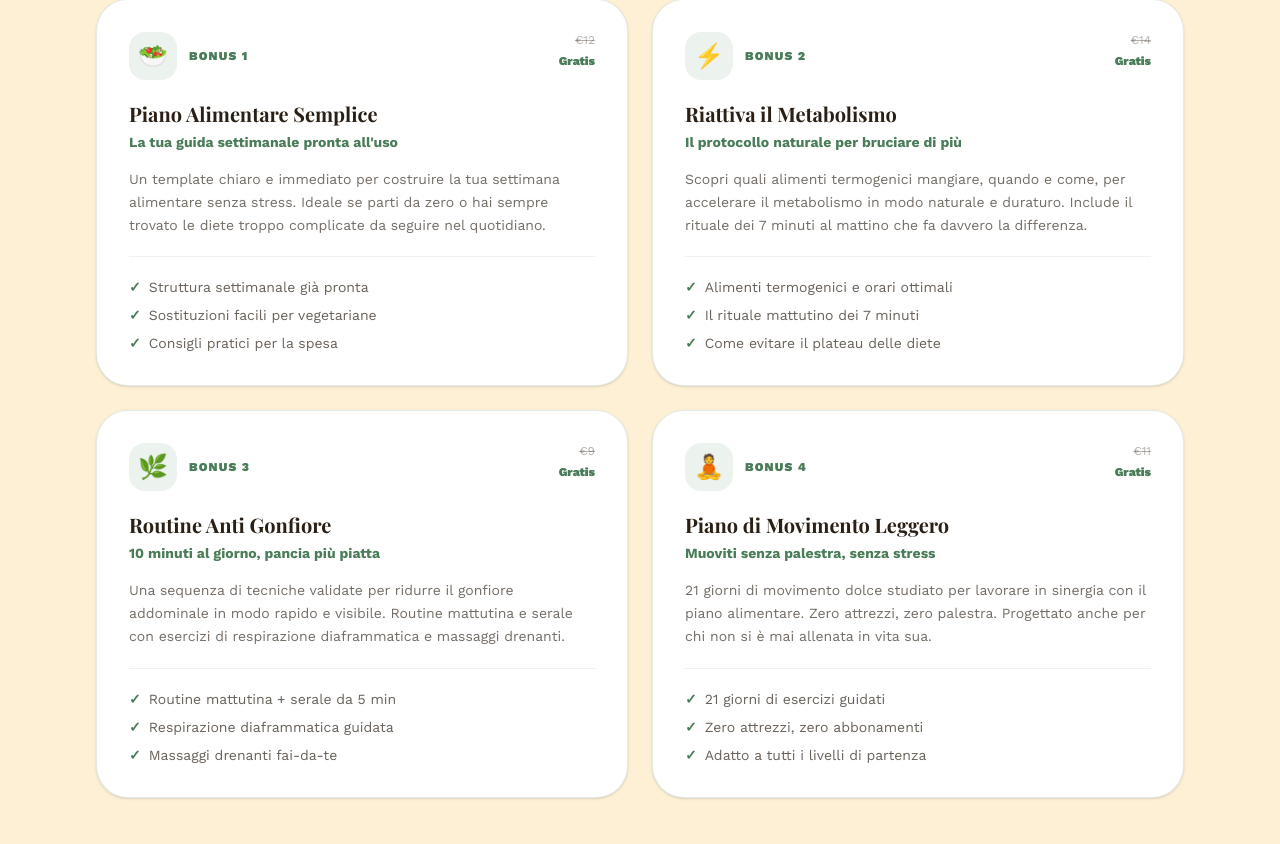
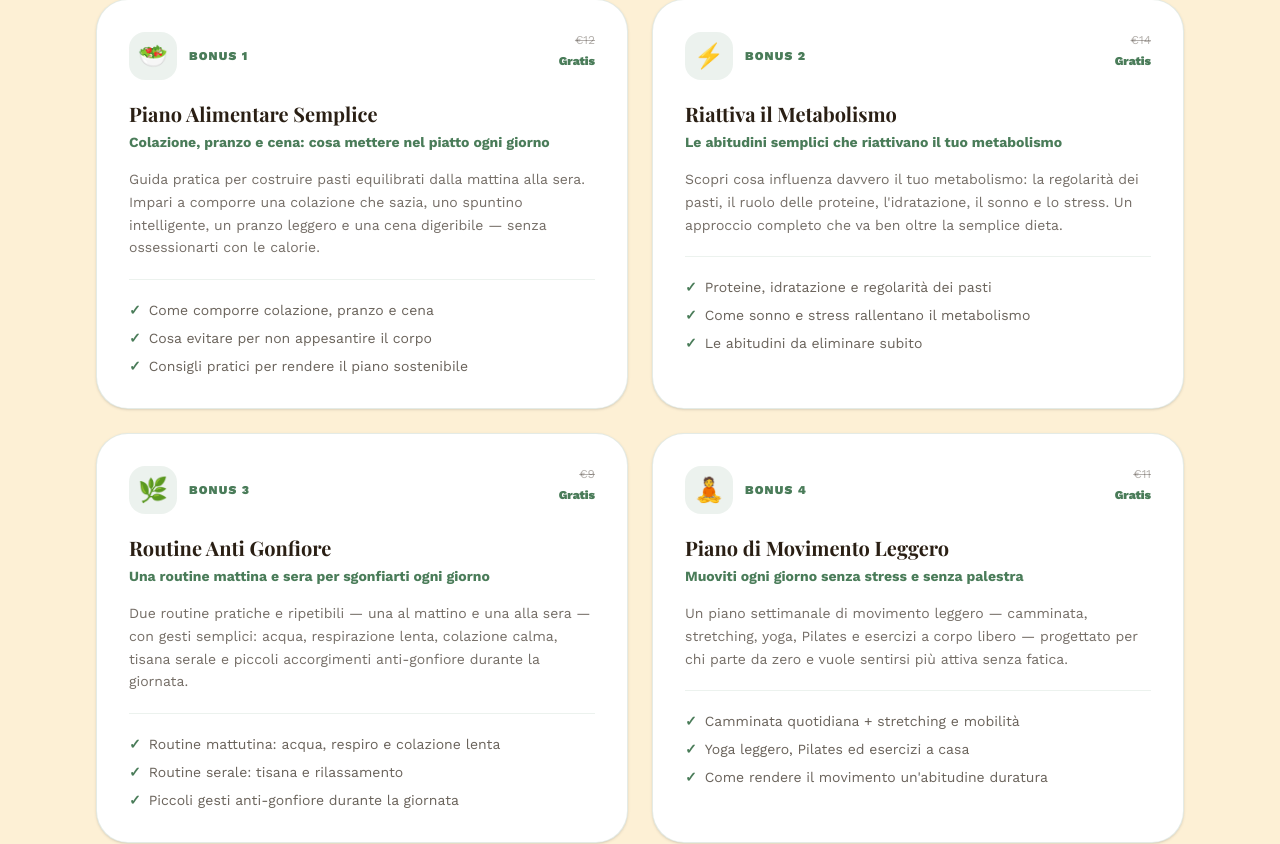
Before and after one commit to thisismetrotech-afk/pancia-piatta, a React (Vite) app: page / in a window 1280 px wide. Shown: the part 2189-3033 px from the top of the page. Built offline with nearby package versions, Linux system fonts and the light colour scheme; a web font is replaced by a local one.

Commit message:
Update all 4 bonus descriptions with real index content

```diff
--- a/src/App.tsx
+++ b/src/App.tsx
@@ -620,27 +620,27 @@ function HomePage() {
             {[
               {
                 num: 1, icon: "🥗", title: "Piano Alimentare Semplice", value: "€12",
-                tagline: "La tua guida settimanale pronta all'uso",
-                desc: "Un template chiaro e immediato per costruire la tua settimana alimentare senza stress. Ideale se parti da zero o hai sempre trovato le diete troppo complicate da seguire nel quotidiano.",
-                points: ["Struttura settimanale già pronta", "Sostituzioni facili per vegetariane", "Consigli pratici per la spesa"],
+                tagline: "Colazione, pranzo e cena: cosa mettere nel piatto ogni giorno",
+                desc: "Guida pratica per costruire pasti equilibrati dalla mattina alla sera. Impari a comporre una colazione che sazia, uno spuntino intelligente, un pranzo leggero e una cena digeribile — senza ossessionarti con le calorie.",
+                points: ["Come comporre colazione, pranzo e cena", "Cosa evitare per non appesantire il corpo", "Consigli pratici per rendere il piano sostenibile"],
               },
               {
                 num: 2, icon: "⚡", title: "Riattiva il Metabolismo", value: "€14",
-                tagline: "Il protocollo naturale per bruciare di più",
-                desc: "Scopri quali alimenti termogenici mangiare, quando e come, per accelerare il metabolismo in modo naturale e duraturo. Include il rituale dei 7 minuti al mattino che fa davvero la differenza.",
-                points: ["Alimenti termogenici e orari ottimali", "Il rituale mattutino dei 7 minuti", "Come evitare il plateau delle diete"],
+                tagline: "Le abitudini semplici che riattivano il tuo metabolismo",
+                desc: "Scopri cosa influenza davvero il tuo metabolismo: la regolarità dei pasti, il ruolo delle proteine, l'idratazione, il sonno e lo stress. Un approccio completo che va ben oltre la semplice dieta.",
+                points: ["Proteine, idratazione e regolarità dei pasti", "Come sonno e stress rallentano il metabolismo", "Le abitudini da eliminare subito"],
               },
               {
                 num: 3, icon: "🌿", title: "Routine Anti Gonfiore", value: "€9",
-                tagline: "10 minuti al giorno, pancia più piatta",
-                desc: "Una sequenza di tecniche validate per ridurre il gonfiore addominale in modo rapido e visibile. Routine mattutina e serale con esercizi di respirazione diaframmatica e massaggi drenanti.",
-                points: ["Routine mattutina + serale da 5 min", "Respirazione diaframmatica guidata", "Massaggi drenanti fai-da-te"],
+                tagline: "Una routine mattina e sera per sgonfiarti ogni giorno",
+                desc: "Due routine pratiche e ripetibili — una al mattino e una alla sera — con gesti semplici: acqua, respirazione lenta, colazione calma, tisana serale e piccoli accorgimenti anti-gonfiore durante la giornata.",
+                points: ["Routine mattutina: acqua, respiro e colazione lenta", "Routine serale: tisana e rilassamento", "Piccoli gesti anti-gonfiore durante la giornata"],
               },
               {
                 num: 4, icon: "🧘", title: "Piano di Movimento Leggero", value: "€11",
-                tagline: "Muoviti senza palestra, senza stress",
-                desc: "21 giorni di movimento dolce studiato per lavorare in sinergia con il piano alimentare. Zero attrezzi, zero palestra. Progettato anche per chi non si è mai allenata in vita sua.",
-                points: ["21 giorni di esercizi guidati", "Zero attrezzi, zero abbonamenti", "Adatto a tutti i livelli di partenza"],
+                tagline: "Muoviti ogni giorno senza stress e senza palestra",
+                desc: "Un piano settimanale di movimento leggero — camminata, stretching, yoga, Pilates e esercizi a corpo libero — progettato per chi parte da zero e vuole sentirsi più attiva senza fatica.",
+                points: ["Camminata quotidiana + stretching e mobilità", "Yoga leggero, Pilates ed esercizi a casa", "Come rendere il movimento un'abitudine duratura"],
               },
             ].map((bonus, idx) => (
               <motion.div key={bonus.num} initial={{ opacity: 0, y: 20 }} whileInView={{ opacity: 1, y: 0 }} viewport={{ once: true }} transition={{ delay: idx * 0.08 }}
```
